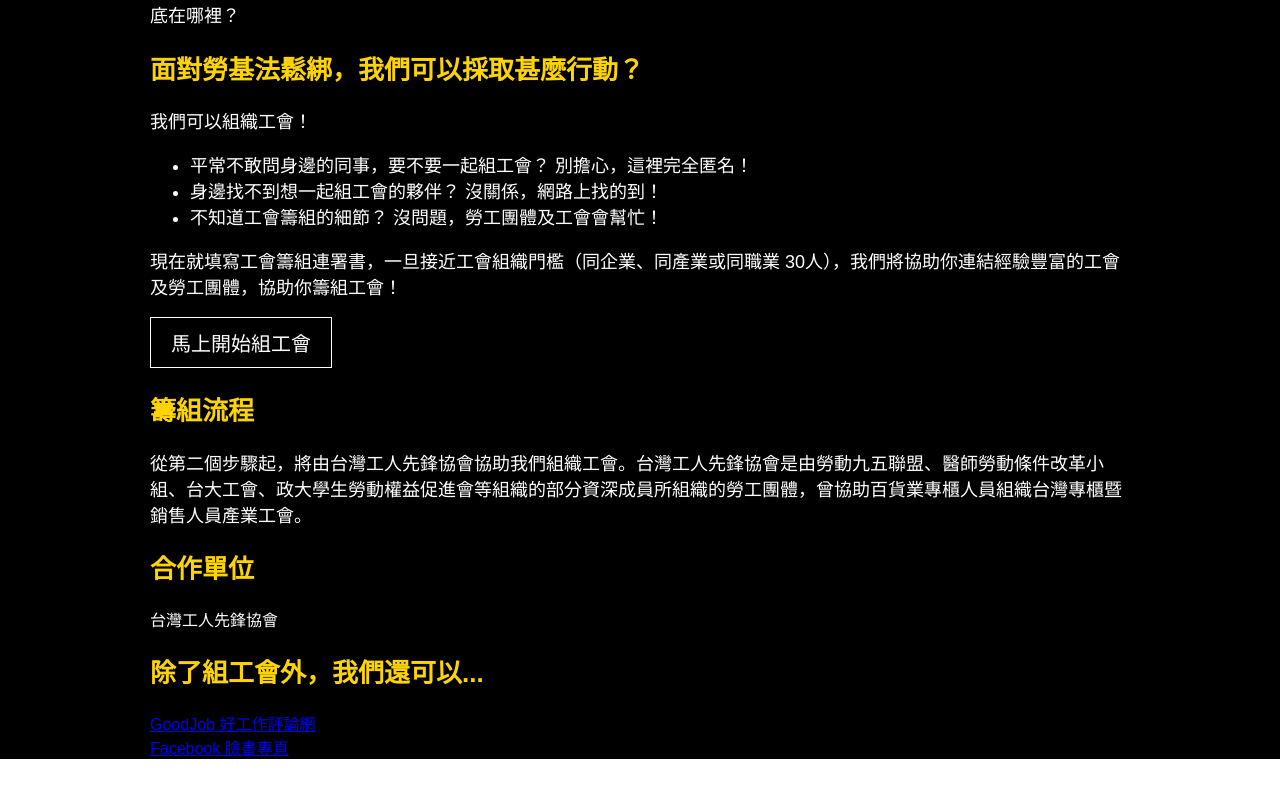
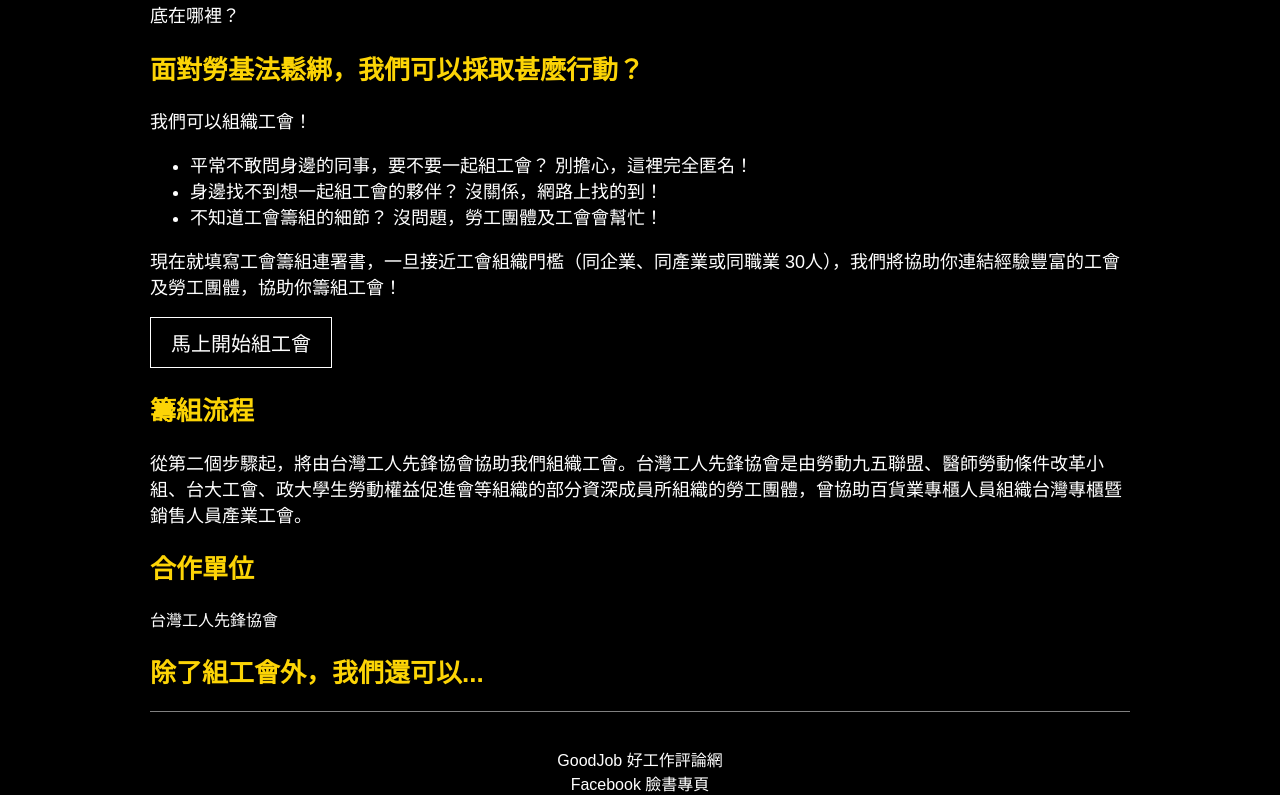
Before and after one commit to goodjoblife/LaborUnion, a React (Create React App) app: page / in a window 1280 px wide. Shown: the part 526-1321 px from the top of the page. Before the commit the page ends 1285 px from the top, so only its background shows below. Built offline with nearby package versions, Linux system fonts and the light colour scheme.

Commit message:
add footer styles

```diff
--- a/src/components/Footer.jsx
+++ b/src/components/Footer.jsx
@@ -3,7 +3,19 @@ import React from 'react';
 import styled from 'styled-components';
 
 const StyledFooter = styled.div`
+    border-top: 1px solid grey;
+    padding-top: 35px;
+    text-align: center;
 
+    .item a{
+        color: white;
+        cursor: pointer;
+        text-decoration: none;
+
+        &.visited {
+            color: white;
+        }
+    }
 `;
 
 const Footer = () => {
```
